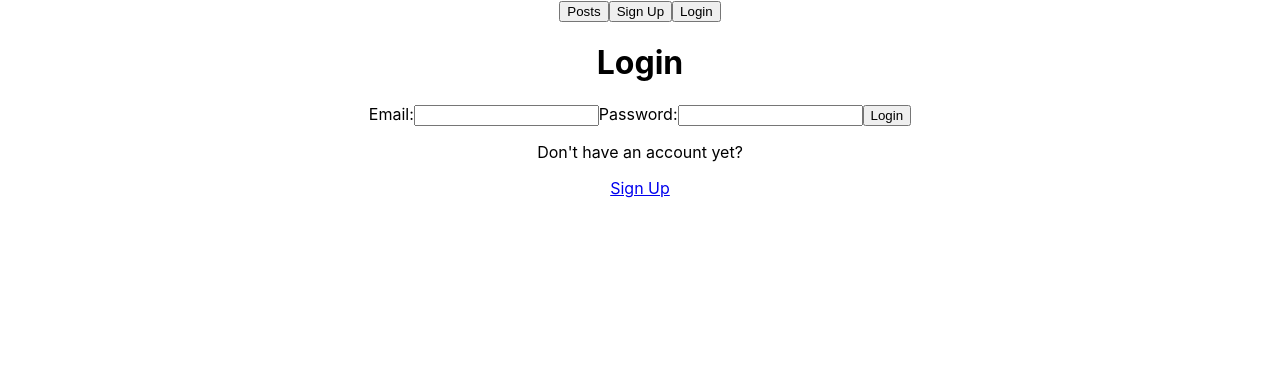
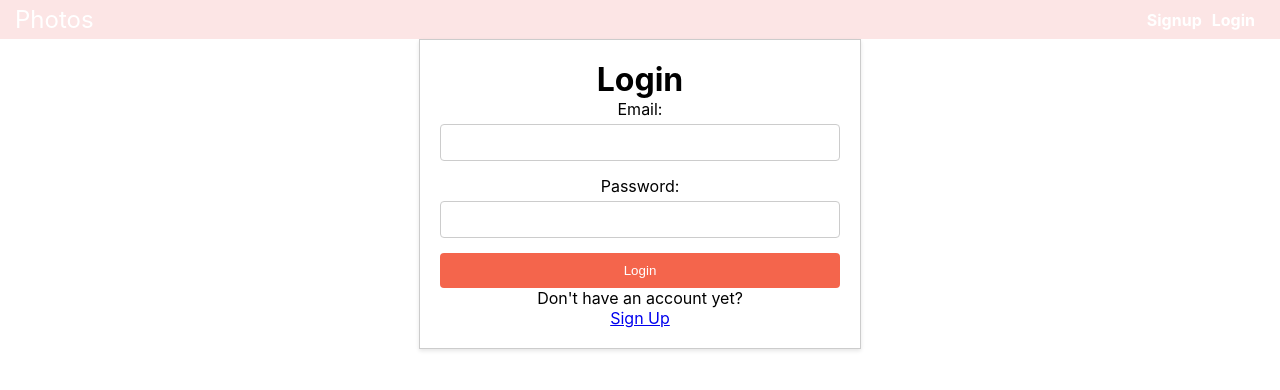
Before and after one commit to derekfosbender/project-3-client, a React (Create React App) app: page /login in a window 1280 px wide. Shown: the top 390 px of the page. Built offline with nearby package versions, Linux system fonts and the light colour scheme.

Commit message:
added css

```diff
--- a/src/App.css
+++ b/src/App.css
@@ -46,3 +46,93 @@
   display: inline-block;
   font-size: 16px;
 }
+
+/* app.css */
+
+/* Reset some default styles */
+body, h1, h2, h3, p, ul, li {
+  margin: 0;
+  padding: 0;
+}
+
+/* Navbar styles */
+.navbar {
+  background-color: #f0848435;
+  color: #fff;
+  display: flex;
+  justify-content: space-between;
+  align-items: center;
+  padding: 5px 15px;
+}
+
+.navbar-brand {
+  font-size: 1.5rem;
+  text-decoration: none;
+  color: #fff;
+}
+
+.navbar-nav {
+  list-style: none;
+  display: flex;
+}
+
+.nav-item {
+  margin-right: 15px;
+}
+
+.nav-link {
+  text-decoration: none;
+  color: #fff;
+  font-weight: bold;
+  transition: color 0.3s ease;
+  margin-right: 10px;
+}
+
+.nav-link:hover {
+  color: #f05454;
+}
+
+
+/* SimpleForm.css */
+
+.form-container {
+  max-width: 400px;
+  margin: 0 auto;
+  padding: 20px;
+  border: 1px solid #ccc;
+  box-shadow: 0 2px 4px rgba(0, 0, 0, 0.1);
+}
+
+h2 {
+  margin-bottom: 10px;
+}
+
+form {
+  display: flex;
+  flex-direction: column;
+}
+
+label {
+  margin-bottom: 5px;
+}
+
+input {
+  padding: 10px;
+  margin-bottom: 15px;
+  border: 1px solid #ccc;
+  border-radius: 4px;
+}
+
+button {
+  padding: 10px;
+  background-color: #f4654c;
+  color: #fff;
+  border: none;
+  border-radius: 4px;
+  cursor: pointer;
+  transition: background-color 0.3s ease;
+}
+
+button:hover {
+  background-color: #f42828;
+}
--- a/src/components/Navbar.js
+++ b/src/components/Navbar.js
@@ -8,10 +8,12 @@ function Navbar() {
 
     return (
 
-            <nav>
-            <Link to="/photos"><button>Posts</button></Link>
-            <Link to="/signup"><button>Sign Up</button></Link>
-            <Link to="/login"><button>Login</button></Link>
+            <nav className="navbar">
+                <a href="/photos" className="navbar-brand">Photos</a>
+                <ul className="navbar-nav">
+            <a href="/signup" className="nav-link">Signup</a>
+            <></>
+            <a href="/login" className="nav-link">Login</a>
 
             <>
 
@@ -19,14 +21,14 @@ function Navbar() {
             {isLoggedIn && (
             <>
 
+            {/* <span>{user && user.name}</span> */}
+            <a href="/photos/new" className="nav-link">Add Photo</a>
+            <a href="/meetups" className="nav-link">Meetups</a>
+            <a href="/meetups/new" className="nav-link">Add Meetup</a>
             <button onClick={logOutUser}>Logout</button>
-            <span>{user && user.name}</span>
-            <Link to="/photos/new"><button>Add Post</button></Link>
-            <Link to="/meetups"><button>Meetups</button></Link>
-            <Link to="/meetups/new"><button>Add Meetup</button></Link>
-
             </>
             )}
+            </ul>
             </nav>
 
 
--- a/src/pages/AddMeetup.js
+++ b/src/pages/AddMeetup.js
@@ -52,9 +52,9 @@ export default function AddMeetup(){
       }
 
     return (
-        <div>
+        <div className="form-container">
             <form onSubmit={handleSubmit}>
-            <label>Add Photo</label>
+            <label htmlFor="Add Photo">Add Photo</label>
            <input
            type="file"
            name="photo"
--- a/src/pages/AddPhoto.js
+++ b/src/pages/AddPhoto.js
@@ -48,9 +48,9 @@ export default function AddPhoto(){
       }
 
     return (
-        <div>
+        <div className="form-container">
             <form onSubmit={handleSubmit}>
-            <label>Add Photo</label>
+            <label htmlFor="Add Photo">Add Photo</label>
            <input
            type="file"
            name="photo"
--- a/src/pages/LoginPage.js
+++ b/src/pages/LoginPage.js
@@ -36,7 +36,7 @@ function LoginPage(props) {
   };
 
   return (
-    <div className="LoginPage">
+    <div className="form-container">
       <h1>Login</h1>
 
       <form onSubmit={handleLoginSubmit}>
--- a/src/pages/Signup.js
+++ b/src/pages/Signup.js
@@ -31,7 +31,8 @@ function Signup(props) {
     }
 
     return (
-        <div className="Signup">
+        <div className="form-container">
+            <h1>Signup</h1>
         <form onSubmit={handleSignupSubmit}>
             <label>Email:</label>
             <input
```
